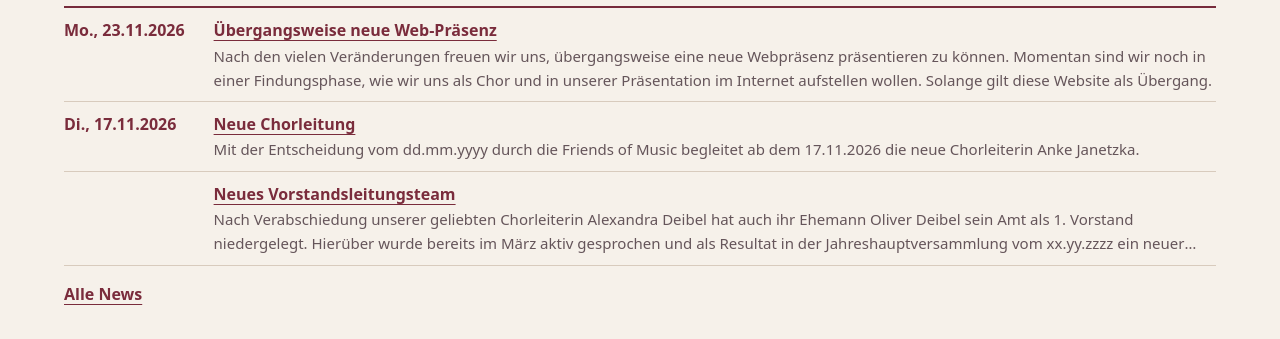
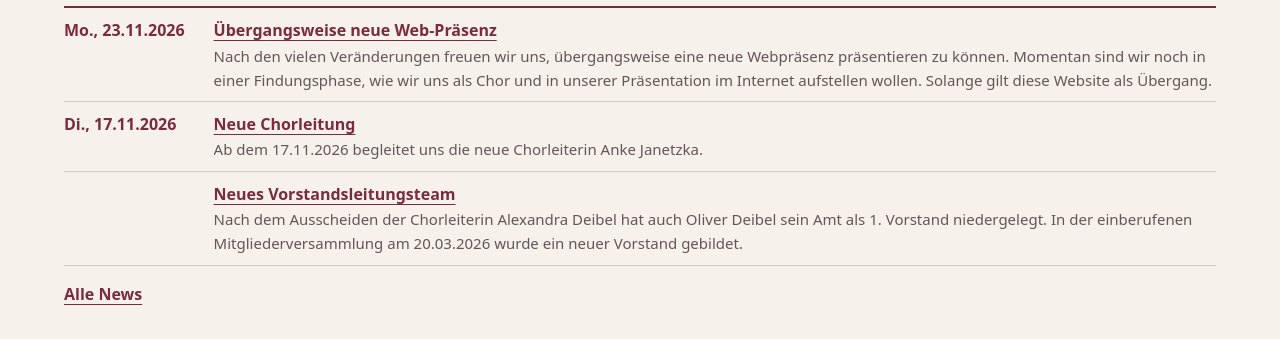
Before and after one commit to Siems-Software/Homepage-GV-Bubenheim, a plain HTML site: page site/index.html in a window 1280 px wide. Shown: the part 723-1062 px from the top of the page. Drawn offline with Linux system fonts and the light colour scheme.

Commit message:
Add Vorstand news entry and set Satzung date
- news.js: write the "Neues Vorstandsleitungsteam" entry in a neutral tone,
  with the Mitgliederversammlung date 20.03.2026; trim wording in the
  "Neue Chorleitung" entry and drop its resolved TODO
- satzung.html: fill in the Mitgliederversammlung date (20.03.2026)

Co-Authored-By: Claude Sonnet 5.5 <noreply@anthropic.com>

```diff
--- a/site/news.js
+++ b/site/news.js
@@ -31,10 +31,9 @@
       date: "2026-11-17",
       title: "Neue Chorleitung",
       text: [
-        // TODO: dd.mm.yyyy durch das Datum der Entscheidung ersetzen.
-        "Mit der Entscheidung vom dd.mm.yyyy durch die Friends of Music begleitet ab dem 17.11.2026 die neue Chorleiterin Anke Janetzka.",
+        "Ab dem 17.11.2026 begleitet uns die neue Chorleiterin Anke Janetzka.",
         "Als ausgebildete Mezzosopranistin und erfahrene Stimmbildnerin wird sie uns zukünftig mit ihrer Erfahrung und ihrer Passion zur Musik begleiten.",
-        "Wir bedanken uns weiterhin herzlich bei Rudolf Brenner, der uns nach dem Abschied von unserer vorherigen Chorleiterin Alexandra Deibel in dieser Zeit begleitet hat."
+        "Wir bedanken uns herzlich bei Rudolf Brenner, der uns nach dem Abschied von unserer vorherigen Chorleiterin Alexandra Deibel in dieser Zeit begleitet hat."
       ]
     },
     {
@@ -42,8 +41,9 @@
       // TODO: Datum ergänzen (date: "JJJJ-MM-TT"), dann erscheint es oben in der Liste.
       title: "Neues Vorstandsleitungsteam",
       text: [
-        // TODO: xx.yy.zzzz durch das Datum der Jahreshauptversammlung ersetzen.
-        "Nach Verabschiedung unserer geliebten Chorleiterin Alexandra Deibel hat auch ihr Ehemann Oliver Deibel sein Amt als 1. Vorstand niedergelegt. Hierüber wurde bereits im März aktiv gesprochen und als Resultat in der Jahreshauptversammlung vom xx.yy.zzzz ein neuer Vorstand gebildet. Neben einer Aktualisierung der Satzung wurde auch eine neue Verteilung von Rollen und Aufgaben übernommen. Wir danken Oliver Deibel für sein Engagement in den vielen Jahren sehr und freuen uns, ihn weiterhin als aktiven Sänger begrüßen zu dürfen."
+        "Nach dem Ausscheiden der Chorleiterin Alexandra Deibel hat auch Oliver Deibel sein Amt als 1. Vorstand niedergelegt. In der einberufenen Mitgliederversammlung am 20.03.2026 wurde ein neuer Vorstand gebildet.",
+        "Zusätzlich wurde die Satzung aktualisiert und die Verteilung von Rollen und Aufgaben neu geregelt.",
+        "Der Verein dankt Oliver Deibel für seine langjährige Tätigkeit im Vorstand. Er bleibt dem Chor als aktiver Sänger erhalten."
       ]
     }
   ];
```
Also changed, not shown: site/satzung.html (+1 -1 lines).
